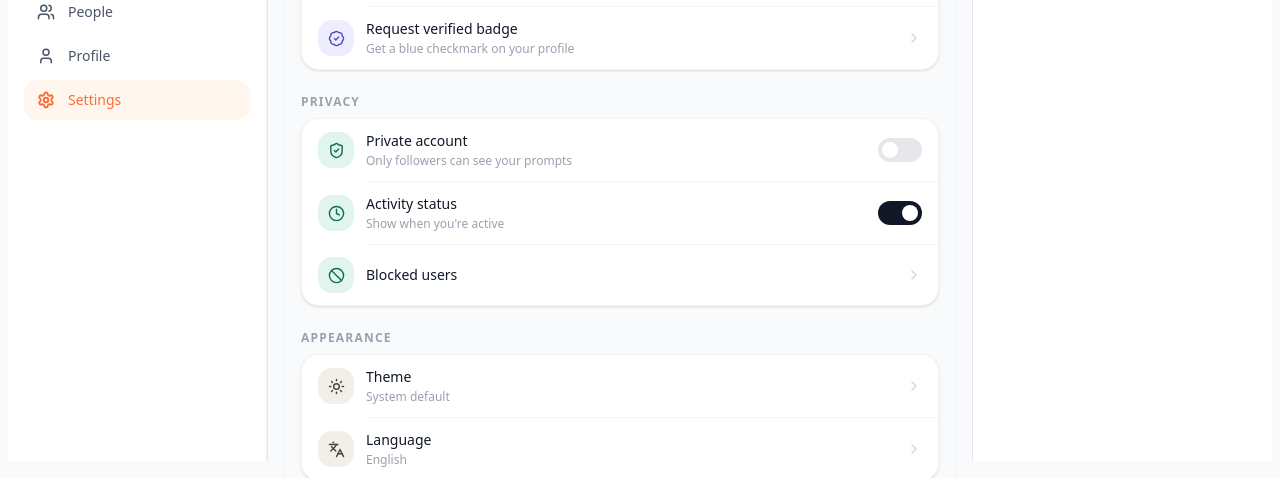
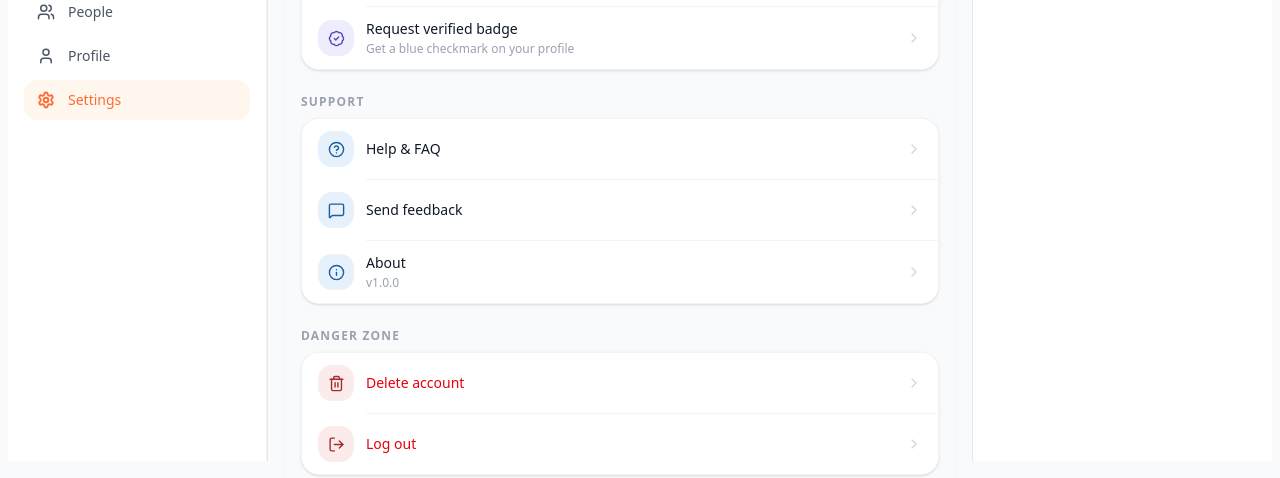
Before and after one commit to SakibFakir69/prompthub-client, a Next.js app: page /settings in a window 1280 px wide. Shown: the part 347-825 px from the top of the page. Built offline with nearby package versions, Linux system fonts and the light colour scheme; no server answers.

Commit message:
feat(setting) add feedback hanle redirect to email

```diff
--- a/src/components/settings/setting.tsx
+++ b/src/components/settings/setting.tsx
@@ -30,17 +30,14 @@ import { SettingGroup } from './setting-group';
 import { RowItem } from './setting-row-items';
 import { Divider } from './setting-divider';
 import { SectionLabel } from './setting-section-label';
-
-
 import { toast } from "react-toastify"
-
 import { baseApi } from "@/src/store/baseApi"
 import { useDispatch } from 'react-redux';
 import { useLogoutUserMutation } from '@/src/store/features/auth/auth.features';
 import { useUnregisterDeviceTokenMutation } from '@/src/store/features/notification/notification.features';
 import { useDeletePromptMutation } from '@/src/store/features/prompt/prompt.features';
 import { useDeleteUserMutation } from '@/src/store/features/users/user.features';
-
+import { handleFeedbackClick } from '@/src/helper/settings/helper.setting'
 
 interface IUser {
   name: string;
@@ -351,60 +348,10 @@ export default function SettingScreen() {
             />
           </SettingGroup> */}
 
-          {/* ── Privacy ── */}
-          <SectionLabel label="Privacy" />
-          <SettingGroup>
-            <RowItem
-              icon={<ShieldCheck size={17} color="#0F6E56" />}
-              iconBg="#E1F5EE"
-              label="Private account"
-              sublabel="Only followers can see your prompts"
-              right={
-                <ToggleSwitch
-                  value={privacy.privateAccount}
-                  onToggle={() => togglePrivacy('privateAccount')}
-                />
-              }
-            />
-            <Divider />
-            <RowItem
-              icon={<Clock size={17} color="#0F6E56" />}
-              iconBg="#E1F5EE"
-              label="Activity status"
-              sublabel="Show when you're active"
-              right={
-                <ToggleSwitch
-                  value={privacy.activityStatus}
-                  onToggle={() => togglePrivacy('activityStatus')}
-                />
-              }
-            />
-            <Divider />
-            <RowItem
-              icon={<Ban size={17} color="#0F6E56" />}
-              iconBg="#E1F5EE"
-              label="Blocked users"
-            />
-          </SettingGroup>
 
 
-          {/* ── Appearance ── */}
-          <SectionLabel label="Appearance" />
-          <SettingGroup>
-            <RowItem
-              icon={<Sun size={17} color="#444441" />}
-              iconBg="#F1EFE8"
-              label="Theme"
-              sublabel="System default"
-            />
-            <Divider />
-            <RowItem
-              icon={<Languages size={17} color="#444441" />}
-              iconBg="#F1EFE8"
-              label="Language"
-              sublabel="English"
-            />
-          </SettingGroup>
+
+
 
           {/* ── Support ── */}
           <SectionLabel label="Support" />
@@ -414,12 +361,18 @@ export default function SettingScreen() {
               iconBg="#E6F1FB"
               label="Help & FAQ"
             />
+
+
             <Divider />
+
             <RowItem
               icon={<MessageSquare size={17} color="#185FA5" />}
               iconBg="#E6F1FB"
               label="Send feedback"
+              onPress={handleFeedbackClick}
+
             />
+
             <Divider />
             <RowItem
               icon={<Info size={17} color="#185FA5" />}
--- /dev/null
+++ b/src/helper/settings/helper.setting.ts
@@ -0,0 +1,9 @@
+
+
+export const handleFeedbackClick = () => {
+  const email = "sevenventurelabs@gmail.com";
+  const subject = encodeURIComponent("PromptHub Feedback & Support");
+  const body = encodeURIComponent("Hi PromptHub Team,\n\nI would like to share the following feedback:\n");
+
+  window.location.href = `mailto:${email}?subject=${subject}&body=${body}`;
+};
```
